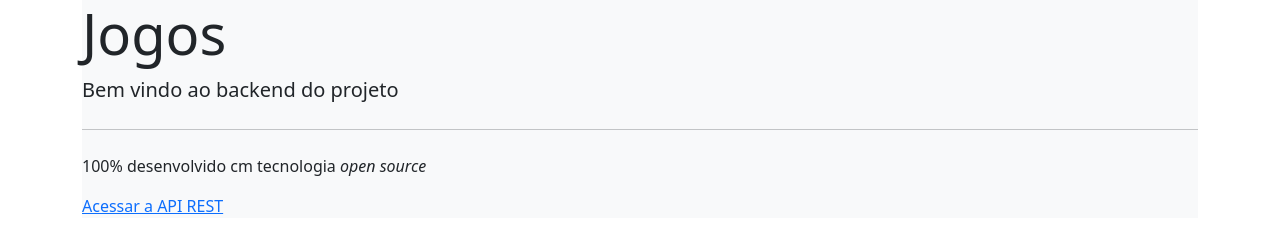
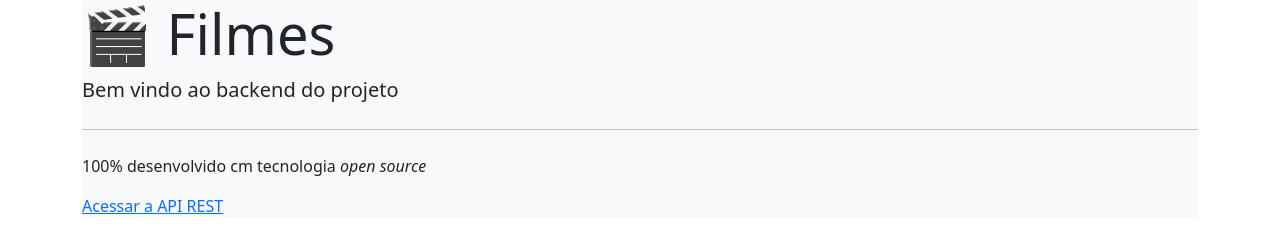
Before and after one commit to beartete/backend-Jogos, a website: page public/index.html in a window 1280 px wide. Drawn offline with nearby package versions, Linux system fonts and the light colour scheme.

Commit message:
Finalizado

```diff
--- a/public/index.html
+++ b/public/index.html
@@ -11,7 +11,7 @@
 <body>
     <div class="container">
     <div class="bg-light rounded-lg">
-        <h1 class="display-4">Jogos</h1>
+        <h1 class="display-4">🎬 Filmes</h1>
         <p class="lead">Bem vindo ao backend do projeto</p>
         <hr class="my-4">
         <p>100% desenvolvido cm tecnologia <i>open source</i></p>
```
Also changed, not shown: README.md.
